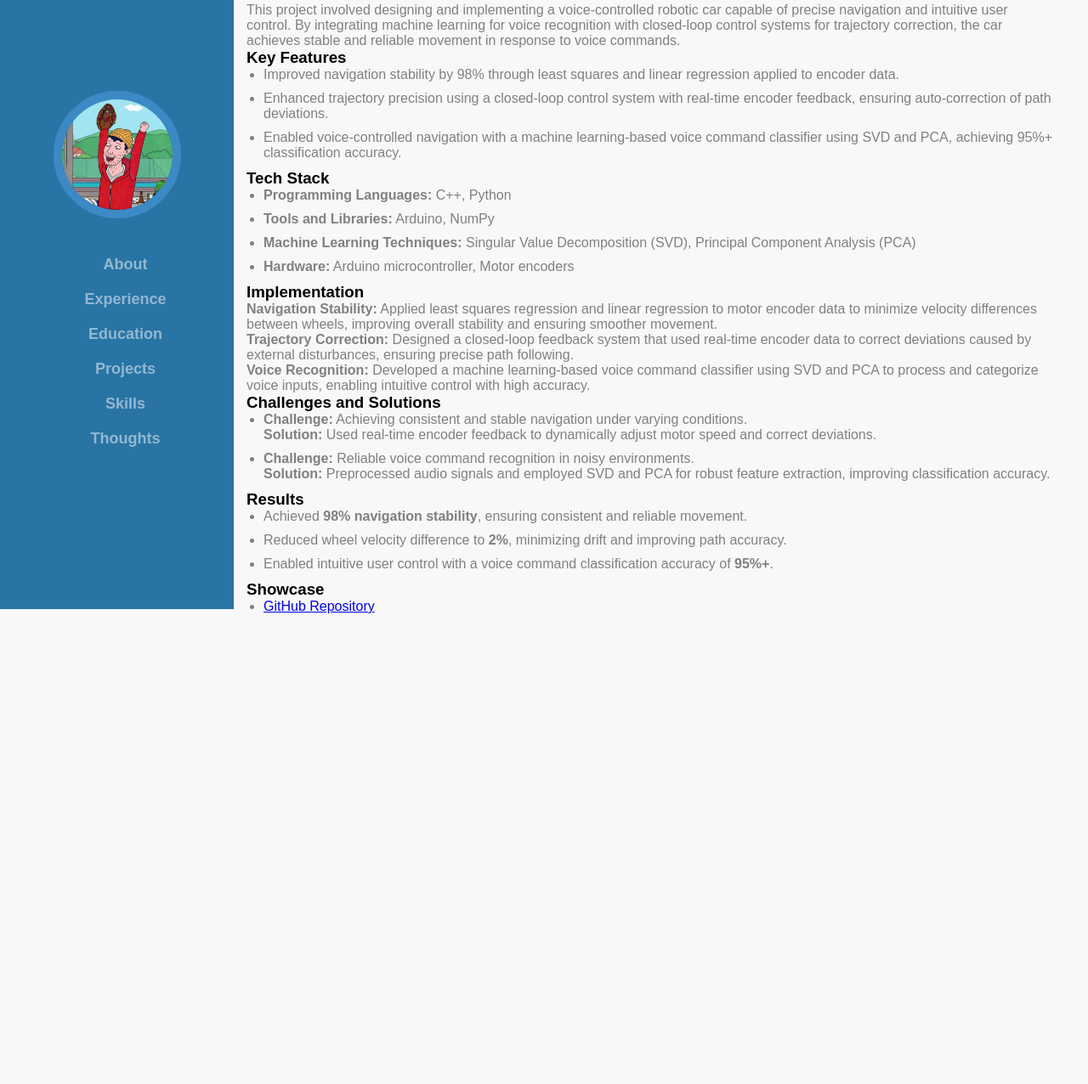
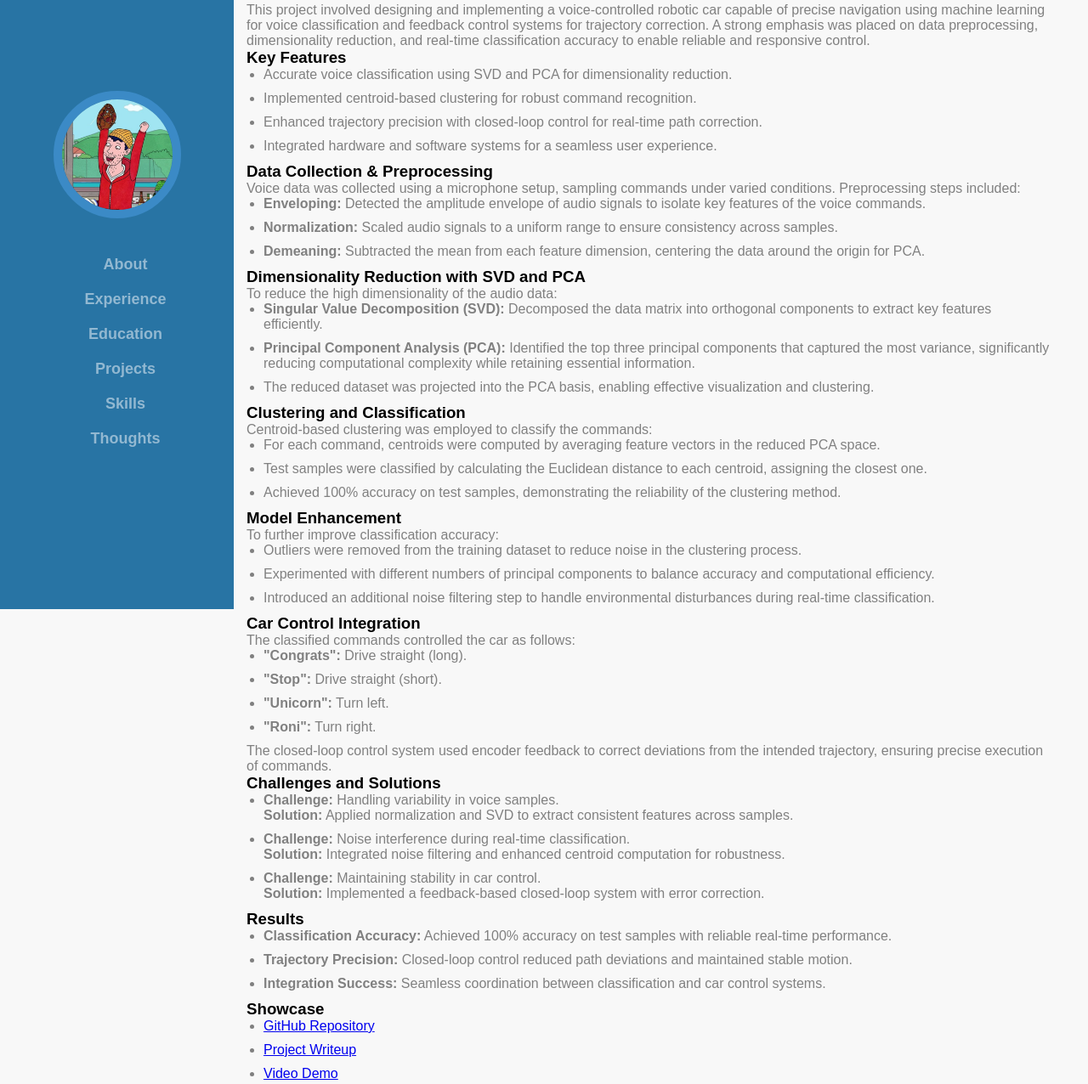
Before and after one commit to CalEricMa/CalEricMa.github.io, a plain HTML site: page html/post/voicecar.html in a window 1280 px wide. Shown: the part 83-1359 px from the top of the page at 85% size. Before the commit the page ends 856 px from the top, so only its background shows below. Drawn offline with Linux system fonts and the light colour scheme.

Commit message:
Update voicecar.html

```diff
--- a/html/post/voicecar.html
+++ b/html/post/voicecar.html
@@ -29,53 +29,99 @@
         <br>
         <article>
           <p>
-            This project involved designing and implementing a voice-controlled robotic car capable of precise navigation and intuitive user control. By integrating machine learning for voice recognition with closed-loop control systems for trajectory correction, the car achieves stable and reliable movement in response to voice commands.
+            This project involved designing and implementing a voice-controlled robotic car capable of precise navigation using machine learning for voice classification and feedback control systems for trajectory correction. A strong emphasis was placed on data preprocessing, dimensionality reduction, and real-time classification accuracy to enable reliable and responsive control.
           </p>
 
           <h3>Key Features</h3>
           <ul>
-            <li>Improved navigation stability by 98% through least squares and linear regression applied to encoder data.</li>
-            <li>Enhanced trajectory precision using a closed-loop control system with real-time encoder feedback, ensuring auto-correction of path deviations.</li>
-            <li>Enabled voice-controlled navigation with a machine learning-based voice command classifier using SVD and PCA, achieving 95%+ classification accuracy.</li>
+            <li>Accurate voice classification using SVD and PCA for dimensionality reduction.</li>
+            <li>Implemented centroid-based clustering for robust command recognition.</li>
+            <li>Enhanced trajectory precision with closed-loop control for real-time path correction.</li>
+            <li>Integrated hardware and software systems for a seamless user experience.</li>
           </ul>
 
-          <h3>Tech Stack</h3>
+          <h3>Data Collection & Preprocessing</h3>
+          <p>
+            Voice data was collected using a microphone setup, sampling commands under varied conditions. Preprocessing steps included:
+          </p>
           <ul>
-            <li><strong>Programming Languages:</strong> C++, Python</li>
-            <li><strong>Tools and Libraries:</strong> Arduino, NumPy</li>
-            <li><strong>Machine Learning Techniques:</strong> Singular Value Decomposition (SVD), Principal Component Analysis (PCA)</li>
-            <li><strong>Hardware:</strong> Arduino microcontroller, Motor encoders</li>
+            <li><strong>Enveloping:</strong> Detected the amplitude envelope of audio signals to isolate key features of the voice commands.</li>
+            <li><strong>Normalization:</strong> Scaled audio signals to a uniform range to ensure consistency across samples.</li>
+            <li><strong>Demeaning:</strong> Subtracted the mean from each feature dimension, centering the data around the origin for PCA.</li>
           </ul>
 
-          <h3>Implementation</h3>
+          <h3>Dimensionality Reduction with SVD and PCA</h3>
           <p>
-            <strong>Navigation Stability:</strong> Applied least squares regression and linear regression to motor encoder data to minimize velocity differences between wheels, improving overall stability and ensuring smoother movement.<br>
-            <strong>Trajectory Correction:</strong> Designed a closed-loop feedback system that used real-time encoder data to correct deviations caused by external disturbances, ensuring precise path following.<br>
-            <strong>Voice Recognition:</strong> Developed a machine learning-based voice command classifier using SVD and PCA to process and categorize voice inputs, enabling intuitive control with high accuracy.
+            To reduce the high dimensionality of the audio data:
+          </p>
+          <ul>
+            <li><strong>Singular Value Decomposition (SVD):</strong> Decomposed the data matrix into orthogonal components to extract key features efficiently.</li>
+            <li><strong>Principal Component Analysis (PCA):</strong> Identified the top three principal components that captured the most variance, significantly reducing computational complexity while retaining essential information.</li>
+            <li>The reduced dataset was projected into the PCA basis, enabling effective visualization and clustering.</li>
+          </ul>
+
+          <h3>Clustering and Classification</h3>
+          <p>
+            Centroid-based clustering was employed to classify the commands:
+          </p>
+          <ul>
+            <li>For each command, centroids were computed by averaging feature vectors in the reduced PCA space.</li>
+            <li>Test samples were classified by calculating the Euclidean distance to each centroid, assigning the closest one.</li>
+            <li>Achieved 100% accuracy on test samples, demonstrating the reliability of the clustering method.</li>
+          </ul>
+
+          <h3>Model Enhancement</h3>
+          <p>
+            To further improve classification accuracy:
+          </p>
+          <ul>
+            <li>Outliers were removed from the training dataset to reduce noise in the clustering process.</li>
+            <li>Experimented with different numbers of principal components to balance accuracy and computational efficiency.</li>
+            <li>Introduced an additional noise filtering step to handle environmental disturbances during real-time classification.</li>
+          </ul>
+
+          <h3>Car Control Integration</h3>
+          <p>
+            The classified commands controlled the car as follows:
+          </p>
+          <ul>
+            <li><strong>"Congrats":</strong> Drive straight (long).</li>
+            <li><strong>"Stop":</strong> Drive straight (short).</li>
+            <li><strong>"Unicorn":</strong> Turn left.</li>
+            <li><strong>"Roni":</strong> Turn right.</li>
+          </ul>
+          <p>
+            The closed-loop control system used encoder feedback to correct deviations from the intended trajectory, ensuring precise execution of commands.
           </p>
 
           <h3>Challenges and Solutions</h3>
           <ul>
             <li>
-              <strong>Challenge:</strong> Achieving consistent and stable navigation under varying conditions.<br>
-              <strong>Solution:</strong> Used real-time encoder feedback to dynamically adjust motor speed and correct deviations.
+              <strong>Challenge:</strong> Handling variability in voice samples.<br>
+              <strong>Solution:</strong> Applied normalization and SVD to extract consistent features across samples.
             </li>
             <li>
-              <strong>Challenge:</strong> Reliable voice command recognition in noisy environments.<br>
-              <strong>Solution:</strong> Preprocessed audio signals and employed SVD and PCA for robust feature extraction, improving classification accuracy.
+              <strong>Challenge:</strong> Noise interference during real-time classification.<br>
+              <strong>Solution:</strong> Integrated noise filtering and enhanced centroid computation for robustness.
+            </li>
+            <li>
+              <strong>Challenge:</strong> Maintaining stability in car control.<br>
+              <strong>Solution:</strong> Implemented a feedback-based closed-loop system with error correction.
             </li>
           </ul>
 
           <h3>Results</h3>
           <ul>
-            <li>Achieved <strong>98% navigation stability</strong>, ensuring consistent and reliable movement.</li>
-            <li>Reduced wheel velocity difference to <strong>2%</strong>, minimizing drift and improving path accuracy.</li>
-            <li>Enabled intuitive user control with a voice command classification accuracy of <strong>95%+</strong>.</li>
+            <li><strong>Classification Accuracy:</strong> Achieved 100% accuracy on test samples with reliable real-time performance.</li>
+            <li><strong>Trajectory Precision:</strong> Closed-loop control reduced path deviations and maintained stable motion.</li>
+            <li><strong>Integration Success:</strong> Seamless coordination between classification and car control systems.</li>
           </ul>
 
           <h3>Showcase</h3>
           <ul>
             <li><a href="https://github.com/CalEricMa/Voice-Command-Controlled-Car" target="_blank">GitHub Repository</a></li>
+            <li><a href="https://docs.google.com/document/d/1Q8iVEcDkzw9bt3oLv476VXFKeOwhCbgj1867de3cTv4/edit?usp=sharing" target="_blank">Project Writeup</a></li>
+            <li><a href="https://drive.google.com/file/d/1SJVnWnzVTH7FMf-rXGeJmzTC_9PQmC9t/view" target="_blank">Video Demo</a></li>
           </ul>
         </article>
     </div>
```
